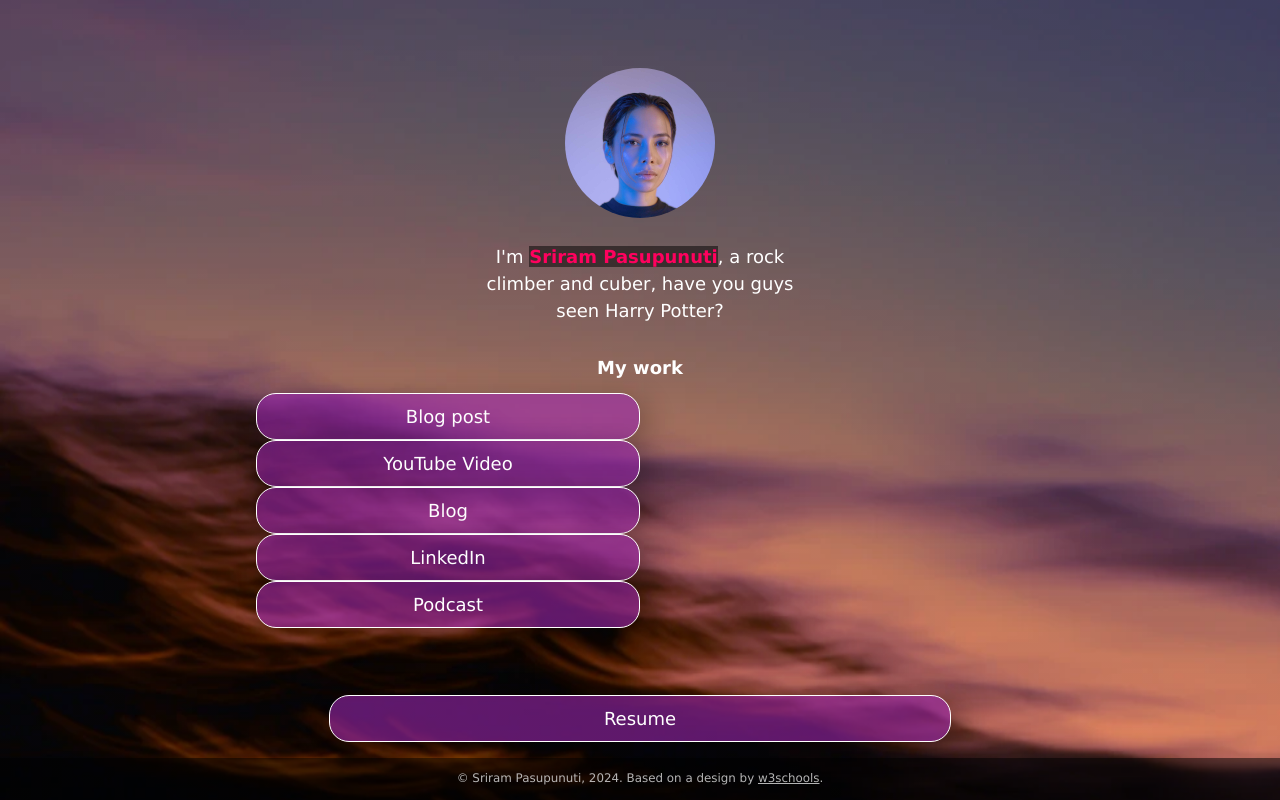
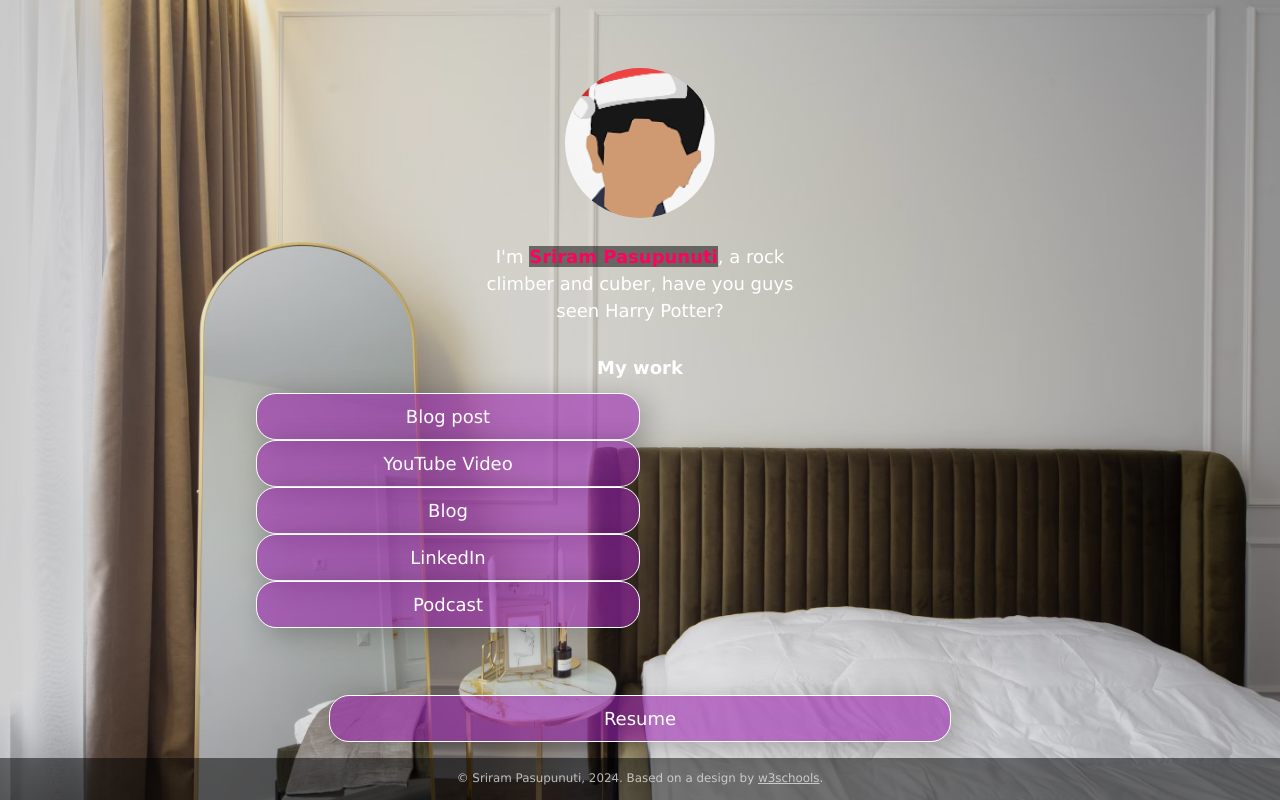
Before and after one commit to sriram-mittu/sriram-mittu.github.io, a plain HTML site: page index.html in a window 1280 px wide. Drawn offline with Linux system fonts and the light colour scheme.

Commit message:
updated pfp

```diff
--- a/css/style.css
+++ b/css/style.css
@@ -26,7 +26,7 @@ body {
     min-height: 100%;
     /* The image used for the site background. Try changing skyscape.jpg to stars.jpg. Put a replacement photo in the images folder and, in line 21 below, replace skyscape.jpg with yourbackgroundfilename.jpg */
     /* The linear gradient darkens the image, like putting a sunglasses lens on top of it. If you want to darken the image even more, change 0.1 (both times) to 0.3 or higher */
-    background: linear-gradient(rgba(0, 0, 0, 0.1), rgba(0, 0, 0, 0.1)), url(../images/skyscape.jpg);
+    background: linear-gradient(rgba(0, 0, 0, 0.1), rgba(0, 0, 0, 0.1)), url(../images/bg.avif);
     /* Prevents the browser from repeating or "tiling" the background image */
     background-repeat: no-repeat;
     background-position: center;
--- a/index.html
+++ b/index.html
@@ -15,7 +15,7 @@
     <div class="container">
         <!-- Image and name container. Put your replacement photo—which you should crop to be square—in the images folder, then change the source attribute to images/yourportraitfilename.jpg. This path says, "Look in the images folder for yourportraitfilename.jpg." Be sure to change the alt text, too. -->
         <div class="image-container">
-            <img src="images/portrait.jpg" alt="Photo by Art Hauntington">
+            <img src="images/pfp.png" alt="Photo by Art Hauntington">
         </div>
         <div class="intro">
             I'm <span class="name"><strong>Sriram Pasupunuti</strong></span>, a rock climber and cuber, have you guys
```
Also changed, not shown: images/bg.avif (added), images/pfp.png (added).
